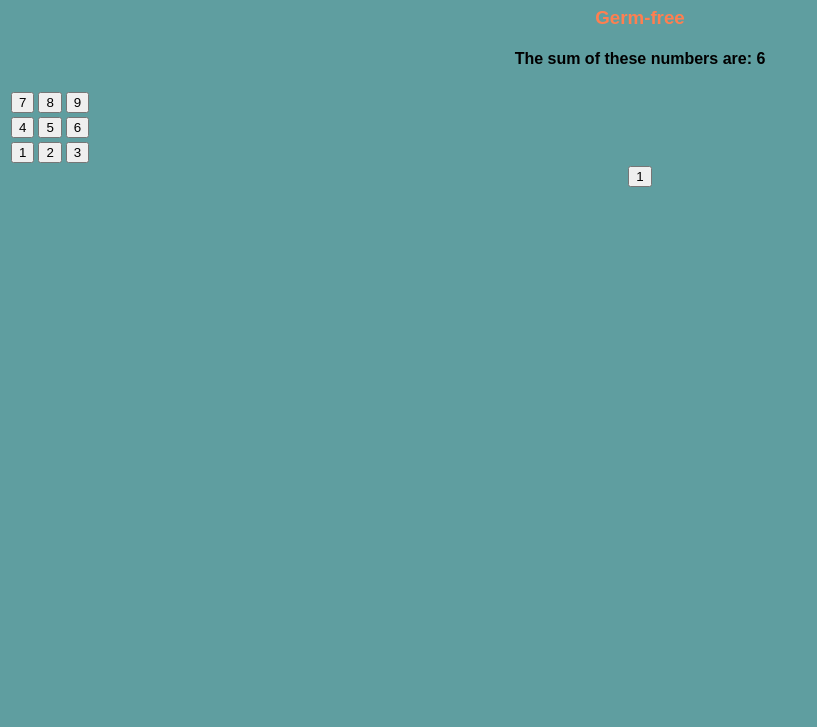
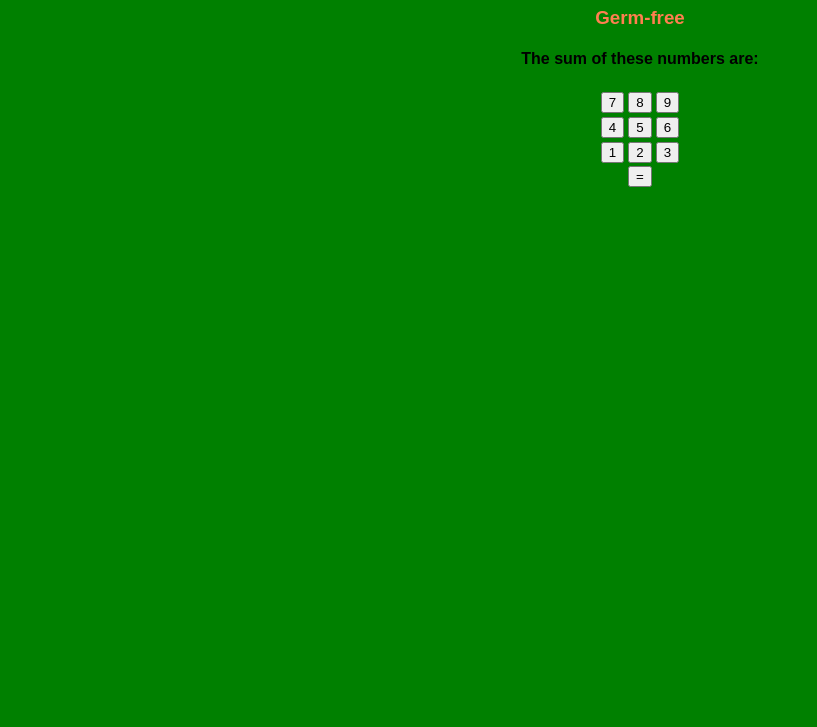
Before and after one commit to Rohann088/l4-calculator-, a plain HTML site: page index.html in a window 1280 px wide. Shown: the part 73-800 px from the top of the page, without its empty margins (0-817 px from the left). Drawn offline with Linux system fonts and the light colour scheme.

Commit message:
multipliers

```diff
--- a/index.html
+++ b/index.html
@@ -57,8 +57,7 @@
 
 
 
-    <!-- save for later -->
-    <button id="1" onclick="clicked()">1</button>
+    <button id="equal" onclick="add()">=</button>
 
     <script src="script.js"></script>
   </body>
--- a/script.js
+++ b/script.js
@@ -1,33 +1,44 @@
 var num1;
 var num2;
 
-function add(n1, n2) {
-    var sum = n1 + n2
+function add() {
+    var sum = num1 + num2
     console.log(sum);
 
-    document.getElementById("sum").innerHTML = sum;
+    num1 = null;
+    num2 = null;
+
+    document.getElementById("sum")
+    .innerHTML = sum;
+
+
 }
 
-add(2,4)
 
 function clicked(num) {
 
+        if (num1 == null) {
+            num1 = num;
+            console.log("num1", num1);
+        }
 
-    if (num1 == null) {
-        num1 = num;
-        console.log(num1);
-    }
+        else if (num1 !== null && num2 == null) {
+            num2= num;
+            console.log("num2", num2)
+        }
+     }
 
-    else if (num1 !== null) {
-        num2 = num;
-    }
-    console.log(num2)
 
-    // document.getElementsByClassName("num").innerHTML = "You clicked me!";
 
-    // num1 = 1;
-    // console.log(num1)
+     else if (num1 !== null && num2 !== null) {
+         num1 = num;
+         console.log("num1", num1)
+     }
+     document.getElementsByClassName("num").innerHTML = "You clicked me!";
 
-    // console.log(document.getElementsByClassName("num")[2].innerHTML)
+     num1 = 1;
+     console.log(num1)
+
+     console.log(document.getElementsByClassName("num")[2].innerHTML)
 
 }
--- a/style.css
+++ b/style.css
@@ -1,5 +1,5 @@
 body {
-    background-color: cadetblue;
+    background-color: green;
     text-align: center;
     font-family: Arial, Helvetica, sans-serif;
 }
@@ -9,5 +9,10 @@ h3 {
 }
 
 h1 {
-    color: white;
+    color: black;
 }
+
+table {
+    margin-left: auto;
+    margin-right: auto;
+}
```
